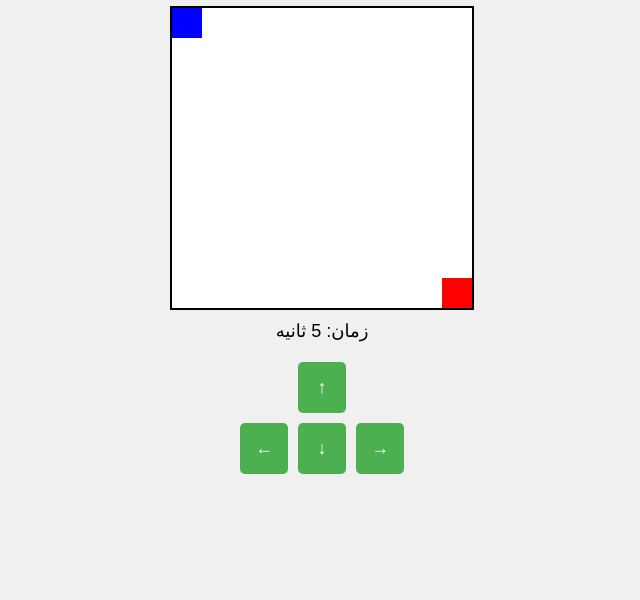
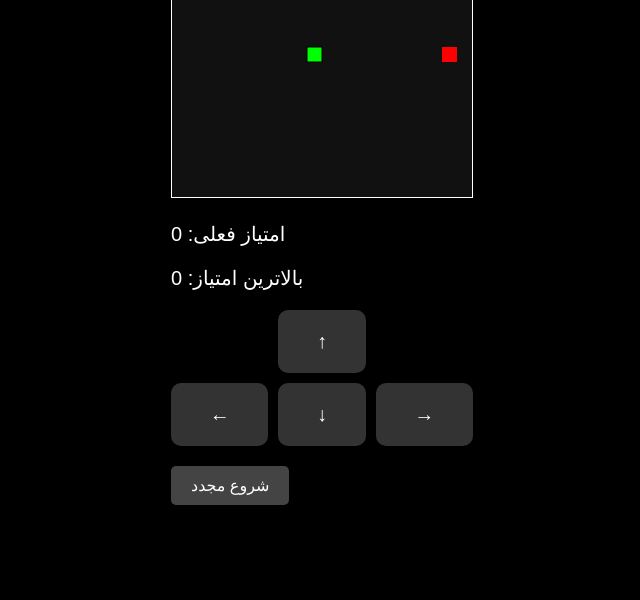
Before and after one commit to mahdiklidari190/Mar, a plain HTML site: page index.html in a window 1280 px wide. Shown: the part 200-800 px from the top of the page, without its empty margins (318-958 px from the left). Drawn offline with Linux system fonts and the light colour scheme.

Commit message:
Update index.html

```diff
--- a/index.html
+++ b/index.html
@@ -3,239 +3,220 @@
 <head>
     <meta charset="UTF-8">
     <meta name="viewport" content="width=device-width, initial-scale=1.0">
-    <title>بازی مکعب آبی و قرمز - نسخه حرفه‌ای</title>
+    <title>بازی مار با موانع پویا</title>
     <style>
         body {
+            font-family: Arial, sans-serif;
             display: flex;
             flex-direction: column;
             justify-content: center;
             align-items: center;
             height: 100vh;
             margin: 0;
-            background-color: #f0f0f0;
-            font-family: Arial, sans-serif;
+            background-color: #000;
+            color: #fff;
         }
-
-        #game-container {
-            position: relative;
-            width: 90vw;
-            height: 90vw;
-            max-width: 300px;
-            max-height: 300px;
-            border: 2px solid #000;
-            background-color: #fff;
+        canvas {
+            border: 1px solid #fff;
+            background-color: #111;
         }
-
-        .cube {
-            position: absolute;
-            width: 10%;
-            height: 10%;
+        .score {
+            margin-top: 20px;
+            font-size: 20px;
         }
-
-        #blue-cube {
-            background-color: blue;
-            top: 0;
-            left: 0;
-        }
-
-        #red-cube {
-            background-color: red;
-            bottom: 0;
-            right: 0;
-        }
-
-        .obstacle {
-            position: absolute;
-            background-color: black;
-        }
-
-        #timer {
-            margin-top: 10px;
-            font-size: 18px;
-        }
-
-        #controls {
+        .controls {
             margin-top: 20px;
             display: grid;
-            grid-template-columns: repeat(3, 1fr);
-            grid-template-rows: repeat(2, 1fr);
+            grid-template-areas:
+                ". up ."
+                "left down right";
             gap: 10px;
         }
-
-        .control-btn {
-            padding: 15px;
-            font-size: 18px;
-            background-color: #4CAF50;
-            color: white;
+        .controls button {
+            padding: 20px;
+            font-size: 20px;
+            background-color: #333;
+            color: #fff;
+            border: none;
+            border-radius: 10px;
+            cursor: pointer;
+        }
+        .controls button:active {
+            background-color: #555;
+        }
+        #up {
+            grid-area: up;
+        }
+        #left {
+            grid-area: left;
+        }
+        #down {
+            grid-area: down;
+        }
+        #right {
+            grid-area: right;
+        }
+        #restart {
+            margin-top: 20px;
+            padding: 10px 20px;
+            font-size: 16px;
+            background-color: #444;
+            color: #fff;
             border: none;
             border-radius: 5px;
             cursor: pointer;
         }
-
-        .control-btn:active {
-            background-color: #45a049;
-        }
-
-        #up-btn {
-            grid-column: 2;
-            grid-row: 1;
-        }
-
-        #left-btn {
-            grid-column: 1;
-            grid-row: 2;
-        }
-
-        #down-btn {
-            grid-column: 2;
-            grid-row: 2;
-        }
-
-        #right-btn {
-            grid-column: 3;
-            grid-row: 2;
+        #restart:active {
+            background-color: #666;
         }
     </style>
 </head>
 <body>
-    <h1>بازی مکعب آبی و قرمز</h1>
-    <div id="game-container">
-        <div id="blue-cube" class="cube"></div>
-        <div id="red-cube" class="cube"></div>
-    </div>
-    <div id="timer">زمان: 0 ثانیه</div>
-    <div id="controls">
-        <button id="up-btn" class="control-btn">↑</button>
-        <button id="left-btn" class="control-btn">←</button>
-        <button id="down-btn" class="control-btn">↓</button>
-        <button id="right-btn" class="control-btn">→</button>
+    <div>
+        <canvas id="gameCanvas" width="300" height="300"></canvas>
+        <div class="score">امتیاز فعلی: <span id="score">0</span></div>
+        <div class="score">بالاترین امتیاز: <span id="highScore">0</span></div>
+        <div class="controls">
+            <button id="up">↑</button>
+            <button id="left">←</button>
+            <button id="down">↓</button>
+            <button id="right">→</button>
+        </div>
+        <button id="restart">شروع مجدد</button>
     </div>
 
     <script>
-        let currentLevel = 1;
-        let startTime;
-        let timerInterval;
-        let blueCubeX = 0;
-        let blueCubeY = 0;
-        const cubeSizePercent = 10; // 10% of container
-        const levels = [
-            { obstacles: [] }, // مرحله ۱: بدون مانع
-            { obstacles: [{ x: 30, y: 30, width: 40, height: 10 }] }, // مرحله ۲: یک مانع
-            { obstacles: [{ x: 20, y: 60, width: 60, height: 10 }, { x: 50, y: 20, width: 10, height: 40 }] }, // مرحله ۳: دو مانع
-            { obstacles: [{ x: 0, y: 20, width: 80, height: 10 }, { x: 20, y: 40, width: 60, height: 10 }, { x: 40, y: 60, width: 40, height: 10 }] }, // مرحله ۴: هزارتو ساده
-            { obstacles: [{ x: 0, y: 10, width: 90, height: 10 }, { x: 10, y: 30, width: 80, height: 10 }, { x: 20, y: 50, width: 70, height: 10 }, { x: 30, y: 70, width: 60, height: 10 }] }, // مرحله ۵: هزارتو پیچیده
-        ];
+        const canvas = document.getElementById('gameCanvas');
+        const ctx = canvas.getContext('2d');
+        const box = 15; // اندازه هر خانه در صفحه
+        let snake = [{ x: 9 * box, y: 10 * box }]; // موقعیت اولیه مار
+        let food = { x: Math.floor(Math.random() * 20) * box, y: Math.floor(Math.random() * 20) * box }; // موقعیت غذا
+        let direction;
+        let score = 0;
+        let highScore = localStorage.getItem('highScore') || 0; // دریافت بالاترین امتیاز از localStorage
+        let game;
 
-        function initializeGame() {
-            const gameContainer = document.getElementById('game-container');
-            gameContainer.innerHTML = `
-                <div id="blue-cube" class="cube"></div>
-                <div id="red-cube" class="cube"></div>
-            `;
-            const level = levels[currentLevel - 1];
-            level.obstacles.forEach(obstacle => {
-                const obstacleElement = document.createElement('div');
-                obstacleElement.className = 'obstacle';
-                obstacleElement.style.left = `${obstacle.x}%`;
-                obstacleElement.style.top = `${obstacle.y}%`;
-                obstacleElement.style.width = `${obstacle.width}%`;
-                obstacleElement.style.height = `${obstacle.height}%`;
-                gameContainer.appendChild(obstacleElement);
-            });
-            startTimer();
-        }
+        // آرایه‌ای برای ذخیره موانع
+        let obstacles = [];
 
-        function startTimer() {
-            startTime = Date.now();
-            timerInterval = setInterval(() => {
-                const elapsedTime = Math.floor((Date.now() - startTime) / 1000);
-                document.getElementById('timer').innerText = `زمان: ${elapsedTime} ثانیه`;
-            }, 1000);
-        }
+        // نمایش بالاترین امتیاز
+        document.getElementById('highScore').innerText = highScore;
 
-        function stopTimer() {
-            clearInterval(timerInterval);
-        }
-
-        function moveCube(direction) {
-            const step = 2; // گام حرکت بر اساس درصد
-            let newX = blueCubeX;
-            let newY = blueCubeY;
-
-            switch (direction) {
-                case 'up': newY = Math.max(0, blueCubeY - step); break;
-                case 'down': newY = Math.min(90, blueCubeY + step); break;
-                case 'left': newX = Math.max(0, blueCubeX - step); break;
-                case 'right': newX = Math.min(90, blueCubeX + step); break;
-            }
-
-            if (!checkCollision(newX, newY)) {
-                blueCubeX = newX;
-                blueCubeY = newY;
-                const blueCube = document.getElementById('blue-cube');
-                blueCube.style.top = `${blueCubeY}%`;
-                blueCube.style.left = `${blueCubeX}%`;
-
-                if (checkWin()) {
-                    stopTimer();
-                    alert(`تبریک! شما مرحله ${currentLevel} را در ${Math.floor((Date.now() - startTime) / 1000)} ثانیه کامل کردید!`);
-                    nextLevel();
+        // تابع برای ایجاد موانع جدید
+        function createObstacles() {
+            for (let i = 0; i < 3; i++) { // ایجاد ۳ مانع جدید
+                let obstacle = {
+                    x: Math.floor(Math.random() * 20) * box,
+                    y: Math.floor(Math.random() * 20) * box
+                };
+                // بررسی عدم تداخل با مار یا غذا
+                if (!collisionDetection(obstacle, snake) && (obstacle.x !== food.x || obstacle.y !== food.y)) {
+                    obstacles.push(obstacle);
                 }
             }
         }
 
-        function checkCollision(x, y) {
-            const level = levels[currentLevel - 1];
-            return level.obstacles.some(obstacle => {
-                return x < obstacle.x + obstacle.width &&
-                    x + cubeSizePercent > obstacle.x &&
-                    y < obstacle.y + obstacle.height &&
-                    y + cubeSizePercent > obstacle.y;
-            });
+        // کنترل جهت مار با دکمه‌ها
+        document.getElementById('up').addEventListener('click', () => {
+            if (direction !== 'DOWN') direction = 'UP';
+        });
+        document.getElementById('down').addEventListener('click', () => {
+            if (direction !== 'UP') direction = 'DOWN';
+        });
+        document.getElementById('left').addEventListener('click', () => {
+            if (direction !== 'RIGHT') direction = 'LEFT';
+        });
+        document.getElementById('right').addEventListener('click', () => {
+            if (direction !== 'LEFT') direction = 'RIGHT';
+        });
+
+        // شروع مجدد بازی
+        document.getElementById('restart').addEventListener('click', () => {
+            clearInterval(game); // متوقف کردن بازی فعلی
+            snake = [{ x: 9 * box, y: 10 * box }]; // بازنشانی موقعیت مار
+            food = { x: Math.floor(Math.random() * 20) * box, y: Math.floor(Math.random() * 20) * box }; // بازنشانی موقعیت غذا
+            direction = undefined; // بازنشانی جهت
+            score = 0; // بازنشانی امتیاز
+            obstacles = []; // پاک کردن موانع
+            document.getElementById('score').innerText = score;
+            game = setInterval(drawGame, 100); // شروع بازی جدید
+        });
+
+        // تشخیص برخورد مار با خودش، موانع یا دیوار
+        function collisionDetection(head, array) {
+            for (let i = 0; i < array.length; i++) {
+                if (head.x === array[i].x && head.y === array[i].y) return true;
+            }
+            return false;
         }
 
-        function checkWin() {
-            const blueCube = document.getElementById('blue-cube');
-            const redCube = document.getElementById('red-cube');
-            const blueRect = blueCube.getBoundingClientRect();
-            const redRect = redCube.getBoundingClientRect();
+        // رسم صفحه بازی
+        function drawGame() {
+            ctx.clearRect(0, 0, canvas.width, canvas.height);
 
-            return blueRect.left < redRect.right &&
-                blueRect.right > redRect.left &&
-                blueRect.top < redRect.bottom &&
-                blueRect.bottom > redRect.top;
-        }
+            // رسم موانع
+            ctx.fillStyle = 'gray';
+            obstacles.forEach(obstacle => {
+                ctx.fillRect(obstacle.x, obstacle.y, box, box);
+            });
 
-        function nextLevel() {
-            if (currentLevel < levels.length) {
-                currentLevel++;
-                initializeGame();
+            // رسم مار
+            for (let i = 0; i < snake.length; i++) {
+                ctx.fillStyle = (i === 0) ? 'lime' : 'green';
+                ctx.fillRect(snake[i].x, snake[i].y, box, box);
+                ctx.strokeStyle = '#000';
+                ctx.strokeRect(snake[i].x, snake[i].y, box, box);
+            }
+
+            // رسم غذا
+            ctx.fillStyle = 'red';
+            ctx.fillRect(food.x, food.y, box, box);
+
+            // حرکت مار
+            let snakeX = snake[0].x;
+            let snakeY = snake[0].y;
+
+            if (direction === 'UP') snakeY -= box;
+            if (direction === 'DOWN') snakeY += box;
+            if (direction === 'LEFT') snakeX -= box;
+            if (direction === 'RIGHT') snakeX += box;
+
+            // تشخیص برخورد با غذا
+            if (snakeX === food.x && snakeY === food.y) {
+                score++;
+                document.getElementById('score').innerText = score;
+
+                // بررسی و به‌روزرسانی بالاترین امتیاز
+                if (score > highScore) {
+                    highScore = score;
+                    localStorage.setItem('highScore', highScore);
+                    document.getElementById('highScore').innerText = highScore;
+                }
+
+                // ایجاد موانع جدید هر ۳۰ امتیاز
+                if (score % 30 === 0) {
+                    createObstacles();
+                }
+
+                food = { x: Math.floor(Math.random() * 20) * box, y: Math.floor(Math.random() * 20) * box };
             } else {
-                alert('شما همه مراحل را کامل کردید!');
-                currentLevel = 1;
-                initializeGame();
+                snake.pop();
+            }
+
+            // اضافه کردن سر جدید به مار
+            const newHead = { x: snakeX, y: snakeY };
+            snake.unshift(newHead);
+
+            // تشخیص پایان بازی
+            if (snakeX < 0 || snakeX >= canvas.width || snakeY < 0 || snakeY >= canvas.height ||
+                collisionDetection(newHead, snake.slice(1)) || collisionDetection(newHead, obstacles)) {
+                clearInterval(game);
+                alert('بازی تمام شد! امتیاز شما: ' + score);
             }
         }
 
-        // افزودن کنترل‌های دکمه‌ها
-        const buttons = {
-            'up': document.getElementById('up-btn'),
-            'down': document.getElementById('down-btn'),
-            'left': document.getElementById('left-btn'),
-            'right': document.getElementById('right-btn')
-        };
-
-        Object.keys(buttons).forEach(direction => {
-            let interval;
-            buttons[direction].addEventListener('mousedown', () => {
-                moveCube(direction);
-                interval = setInterval(() => moveCube(direction), 100);
-            });
-            buttons[direction].addEventListener('mouseup', () => clearInterval(interval));
-            buttons[direction].addEventListener('mouseleave', () => clearInterval(interval));
-        });
-
-        initializeGame();
+        // شروع بازی
+        game = setInterval(drawGame, 100);
     </script>
 </body>
 </html>
```
